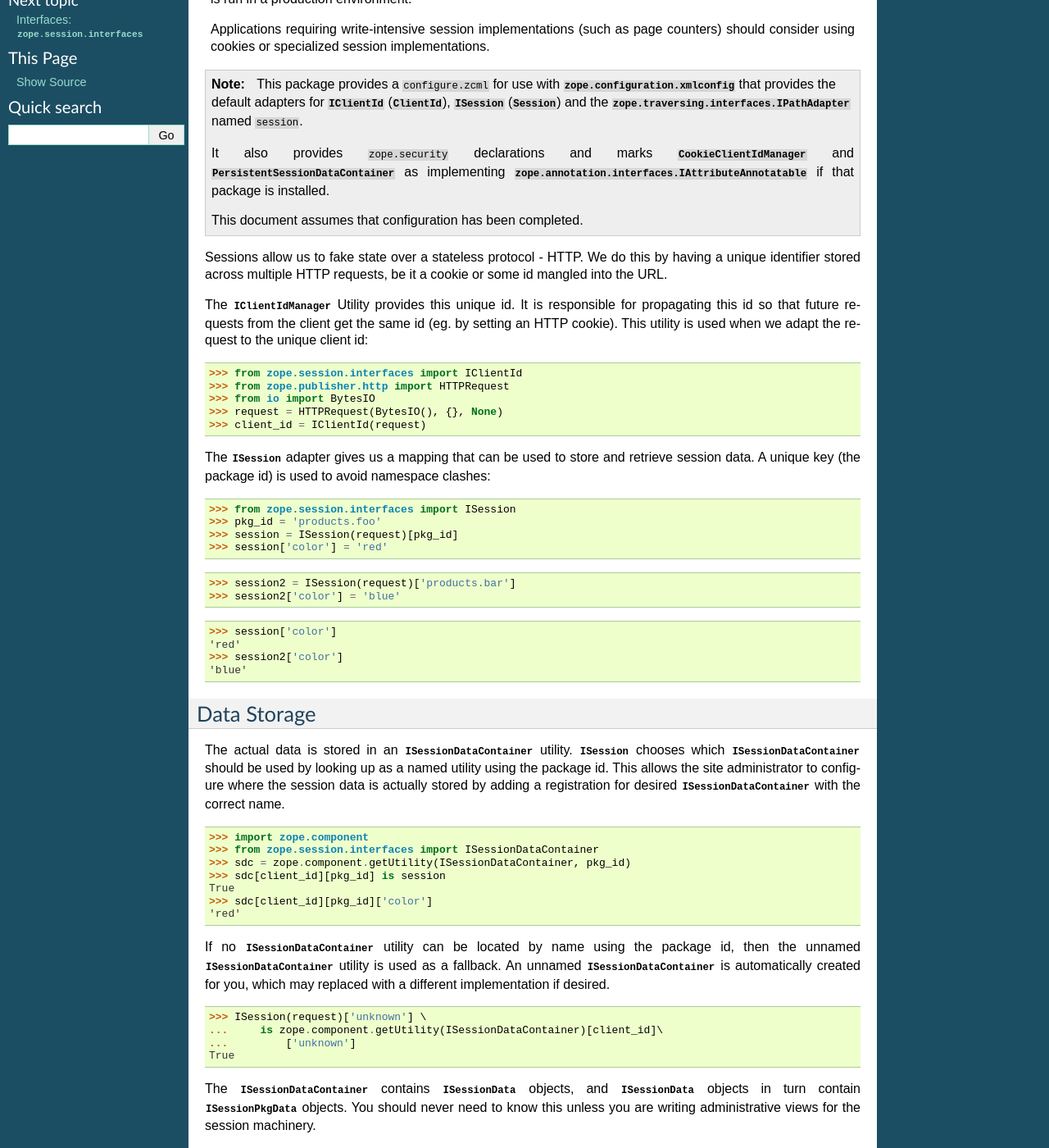
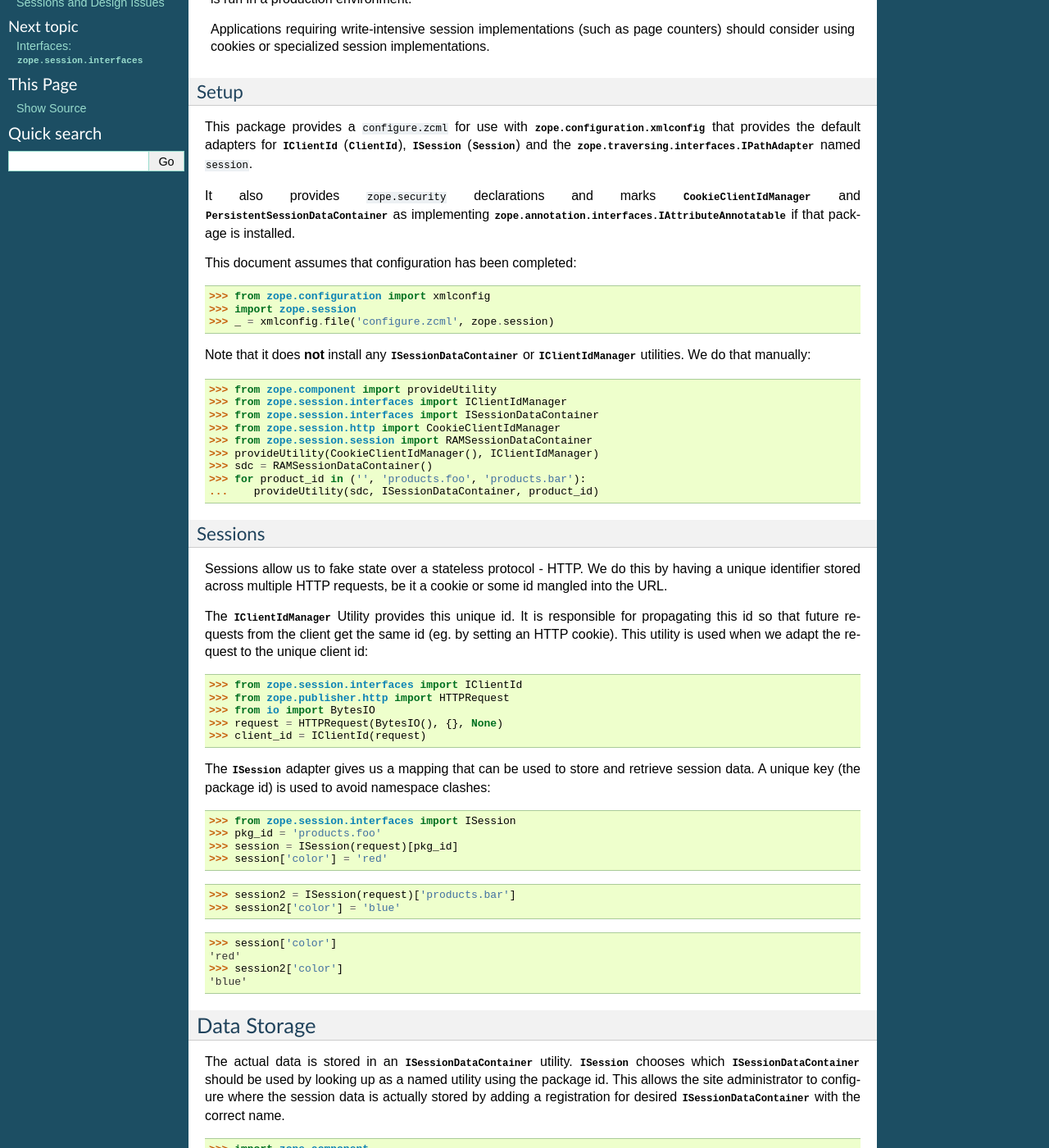
Before and after one commit to zopefoundation/zope.session, a Sphinx documentation site: the page built from docs/api.rst, in a window 1280 px wide and 1400 px high, scrolled down 246 px. Shown: the whole window at 82% size. Built offline with Sphinx 7.4.7, drawn with Linux system fonts in a browser that asks for light colours; some of the changed text lies outside the part shown.

Commit message:
Test the configure.zcml in api.rst
And document using it. This reduces boilerplate and adds clarity. One
of the statements on the documentation ("the unnamed
ISessionDataContainer is created automatically") was wrong and was
removed.

```diff
--- a/docs/api.rst
+++ b/docs/api.rst
@@ -20,52 +20,44 @@
     as page counters) should consider using cookies or specialized
     session implementations.
 
-.. note::
-    This package provides a ``configure.zcml`` for use with
-    `zope.configuration.xmlconfig` that provides the default adapters
-    for `IClientId` (`.ClientId`), `ISession` (`.Session`) and the
-    `zope.traversing.interfaces.IPathAdapter` named ``session``.
+Setup
+-----
 
-    It also provides ``zope.security`` declarations and marks
-    `.CookieClientIdManager` and `.PersistentSessionDataContainer` as
-    implementing `zope.annotation.interfaces.IAttributeAnnotatable` if
-    that package is installed.
+This package provides a ``configure.zcml`` for use with
+`zope.configuration.xmlconfig` that provides the default adapters for
+`IClientId` (`.ClientId`), `ISession` (`.Session`) and the
+`zope.traversing.interfaces.IPathAdapter` named ``session``.
 
-    This document assumes that configuration has been completed.
+It also provides ``zope.security`` declarations and marks
+`.CookieClientIdManager` and `.PersistentSessionDataContainer` as
+implementing `zope.annotation.interfaces.IAttributeAnnotatable` if
+that package is installed.
+
+This document assumes that configuration has been completed:
+
+    >>> from zope.configuration import xmlconfig
+    >>> import zope.session
+    >>> _ = xmlconfig.file('configure.zcml', zope.session)
+
+Note that it does **not** install any `ISessionDataContainer`
+or `IClientIdManager` utilities. We do that manually:
+
+    >>> from zope.component import provideUtility
+    >>> from zope.session.interfaces import IClientIdManager
+    >>> from zope.session.interfaces import ISessionDataContainer
+    >>> from zope.session.http import CookieClientIdManager
+    >>> from zope.session.session import RAMSessionDataContainer
+    >>> provideUtility(CookieClientIdManager(), IClientIdManager)
+    >>> sdc = RAMSessionDataContainer()
+    >>> for product_id in ('', 'products.foo', 'products.bar'):
+    ...    provideUtility(sdc, ISessionDataContainer, product_id)
+
+Sessions
+--------
 
 Sessions allow us to fake state over a stateless protocol - HTTP. We
 do this by having a unique identifier stored across multiple HTTP
 requests, be it a cookie or some id mangled into the URL.
-
-.. testsetup::
-
-    from zope.testing import cleanup
-    from zope.session.session import RAMSessionDataContainer
-    from io import StringIO
-    from zope.component import provideAdapter
-    from zope.component import provideUtility
-    from zope.publisher.http import HTTPRequest
-    from zope.publisher.interfaces import IRequest
-    from zope.session.http import CookieClientIdManager
-    from zope.session.interfaces import IClientId
-    from zope.session.interfaces import IClientIdManager
-    from zope.session.interfaces import ISession
-    from zope.session.interfaces import ISessionDataContainer
-    from zope.session.session import ClientId
-    from zope.session.session import PersistentSessionDataContainer
-    from zope.session.session import Session
-    cleanup.setUp()
-    provideAdapter(ClientId, (IRequest,), IClientId)
-    provideAdapter(Session, (IRequest,), ISession)
-    provideUtility(CookieClientIdManager(), IClientIdManager)
-    sdc = RAMSessionDataContainer()
-    for product_id in ('', 'products.foo', 'products.bar'):
-        provideUtility(sdc, ISessionDataContainer, product_id)
-
-.. testcleanup::
-
-    from zope.testing import cleanup
-    cleanup.tearDown()
 
 The `IClientIdManager` Utility provides this unique id. It is
 responsible for propagating this id so that future requests from the
@@ -116,9 +108,7 @@
 
 If no `ISessionDataContainer` utility can be located by name using the
 package id, then the unnamed `ISessionDataContainer` utility is used
-as a fallback. An unnamed `ISessionDataContainer` is automatically
-created for you, which may replaced with a different implementation if
-desired.
+as a fallback.
 
     >>> ISession(request)['unknown'] \
     ...     is zope.component.getUtility(ISessionDataContainer)[client_id]\
@@ -219,3 +205,10 @@
 
     >>> data_container.resolution
     600
+
+
+.. testcleanup::
+
+    transaction.abort()
+    from zope.testing import cleanup
+    cleanup.tearDown()
--- a/setup.py
+++ b/setup.py
@@ -26,6 +26,8 @@
         return f.read()
 
 TESTS_REQUIRE = [
+    'zope.configuration',
+    'zope.traversing',
     'zope.testing',
     'zope.testrunner',
 ]
```
Also changed, not shown: other parts of docs/api.rst (+0 -4 lines), 2 other files.
